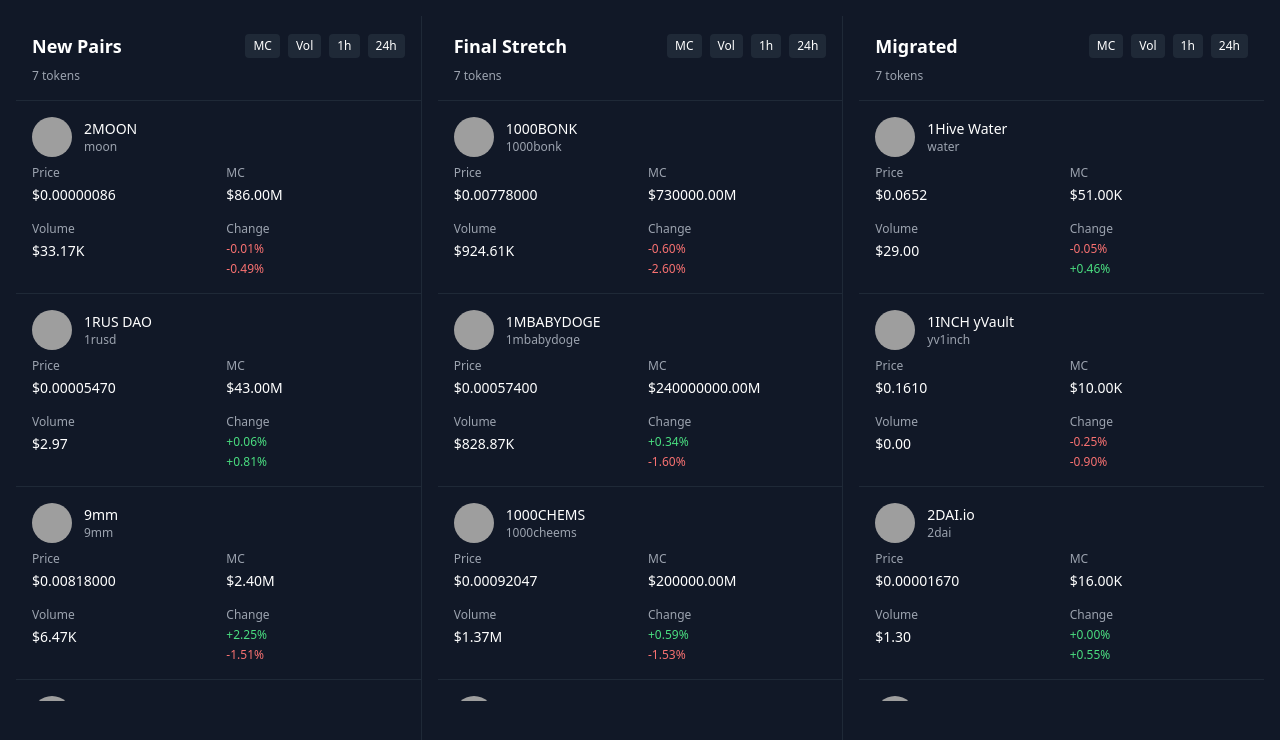
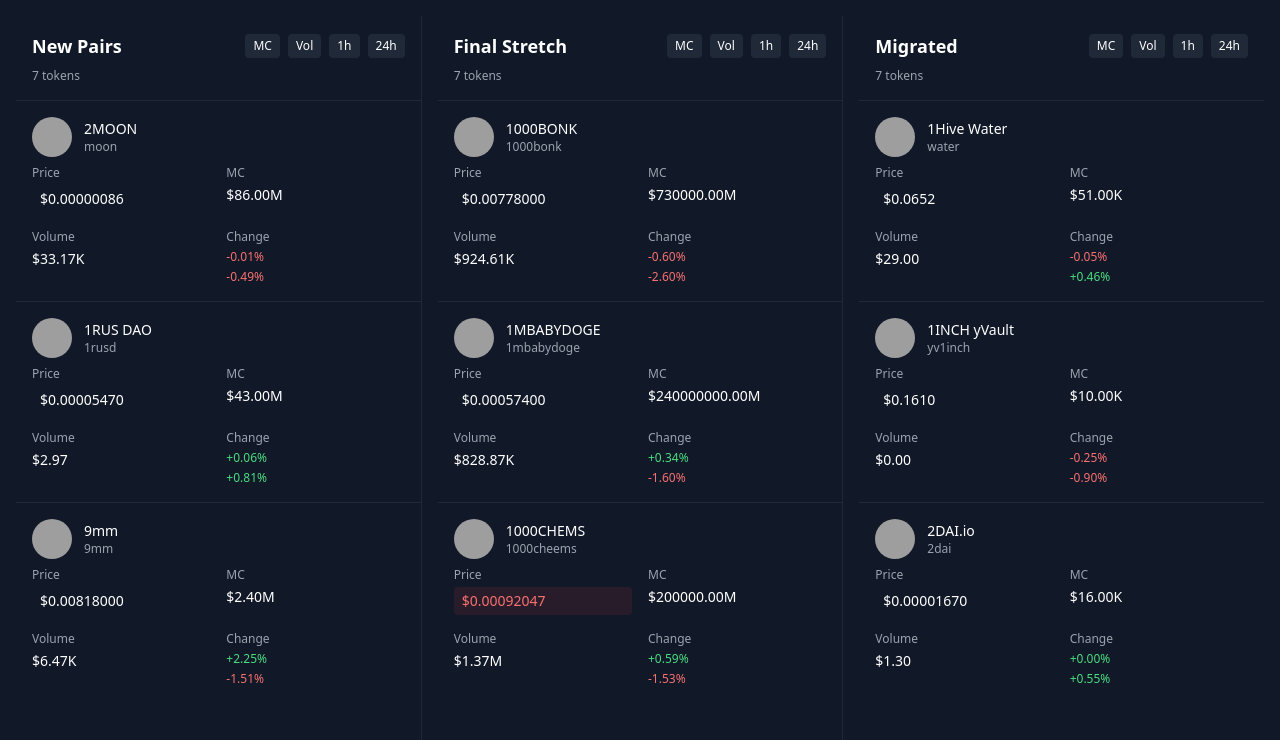
Before and after one commit to RajeevBaniya/token-trading-table, a Next.js app: page / in a window 1280 px wide. Shown: the top 740 px of the page. Built offline with nearby package versions, Linux system fonts and the light colour scheme; grey boxes are pictures that could not be loaded.

Commit message:
Added price color animations with smooth transitions

```diff
--- a/src/components/token-table/PriceCell.tsx
+++ b/src/components/token-table/PriceCell.tsx
@@ -1,3 +1,4 @@
+import { memo } from 'react';
 import type { Token } from '@/domain/token/token.types';
 
 interface PriceCellProps {
@@ -5,22 +6,34 @@ interface PriceCellProps {
   priceDirection: Token['priceDirection'];
 }
 
+function formatPrice(value: number): string {
+  if (value >= 1) {
+    return `$${value.toFixed(2)}`;
+  }
+  if (value >= 0.01) {
+    return `$${value.toFixed(4)}`;
+  }
+  return `$${value.toFixed(8)}`;
+}
+
 function PriceCell({ price, priceDirection }: PriceCellProps) {
-  const formatPrice = (value: number): string => {
-    if (value >= 1) {
-      return `$${value.toFixed(2)}`;
+  const getColorClasses = (): string => {
+    if (priceDirection === 'up') {
+      return 'text-green-400 bg-green-500/10 transition-all duration-300';
     }
-    if (value >= 0.01) {
-      return `$${value.toFixed(4)}`;
+    if (priceDirection === 'down') {
+      return 'text-red-400 bg-red-500/10 transition-all duration-300';
     }
-    return `$${value.toFixed(8)}`;
+    return 'text-white transition-all duration-300';
   };
 
   return (
-    <div className="text-sm font-medium">
+    <div className={`text-sm font-medium rounded px-2 py-1 ${getColorClasses()}`}>
       {formatPrice(price)}
     </div>
   );
 }
 
-export { PriceCell };
+const MemoizedPriceCell = memo(PriceCell);
+
+export { MemoizedPriceCell as PriceCell };
```
